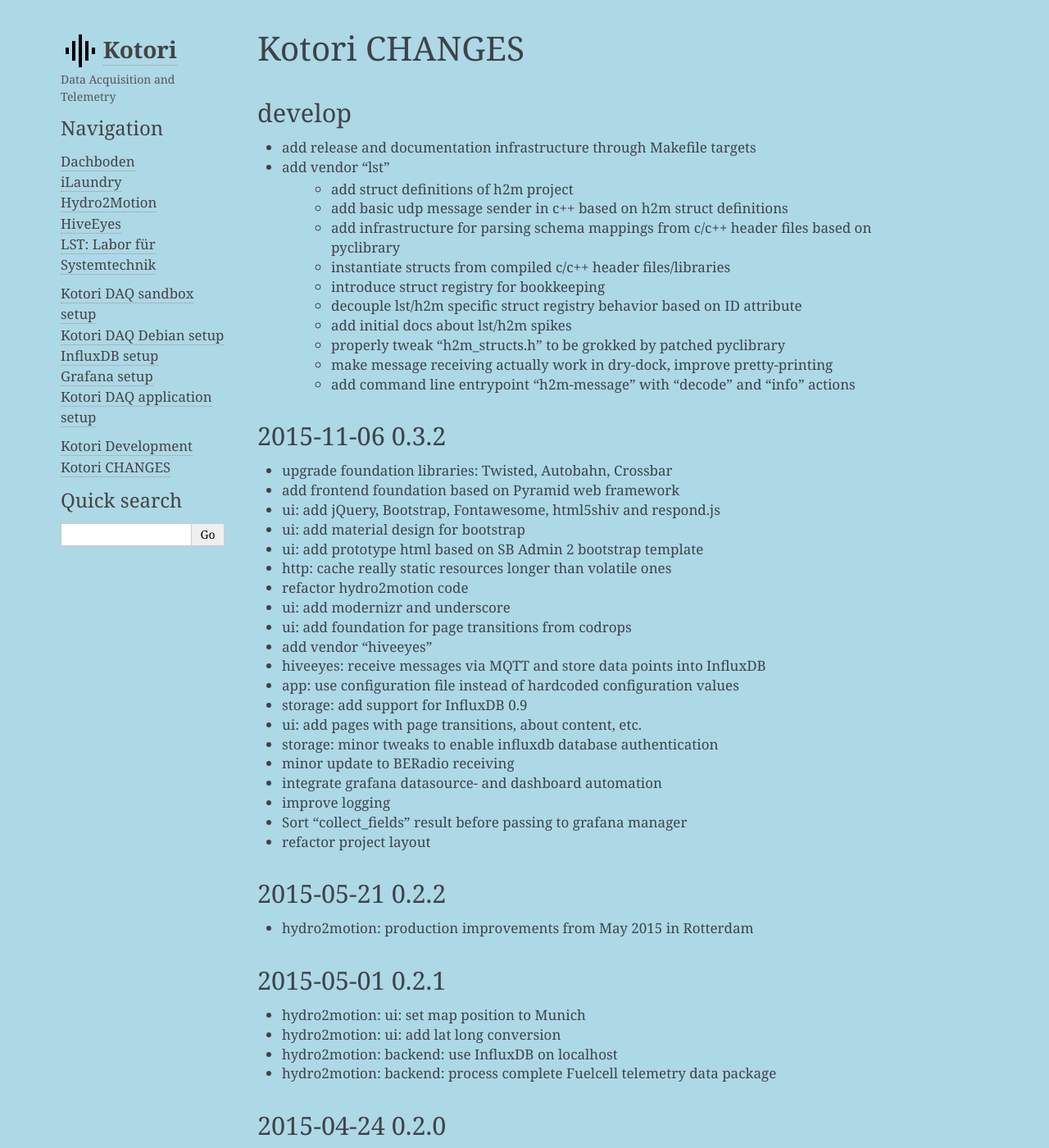
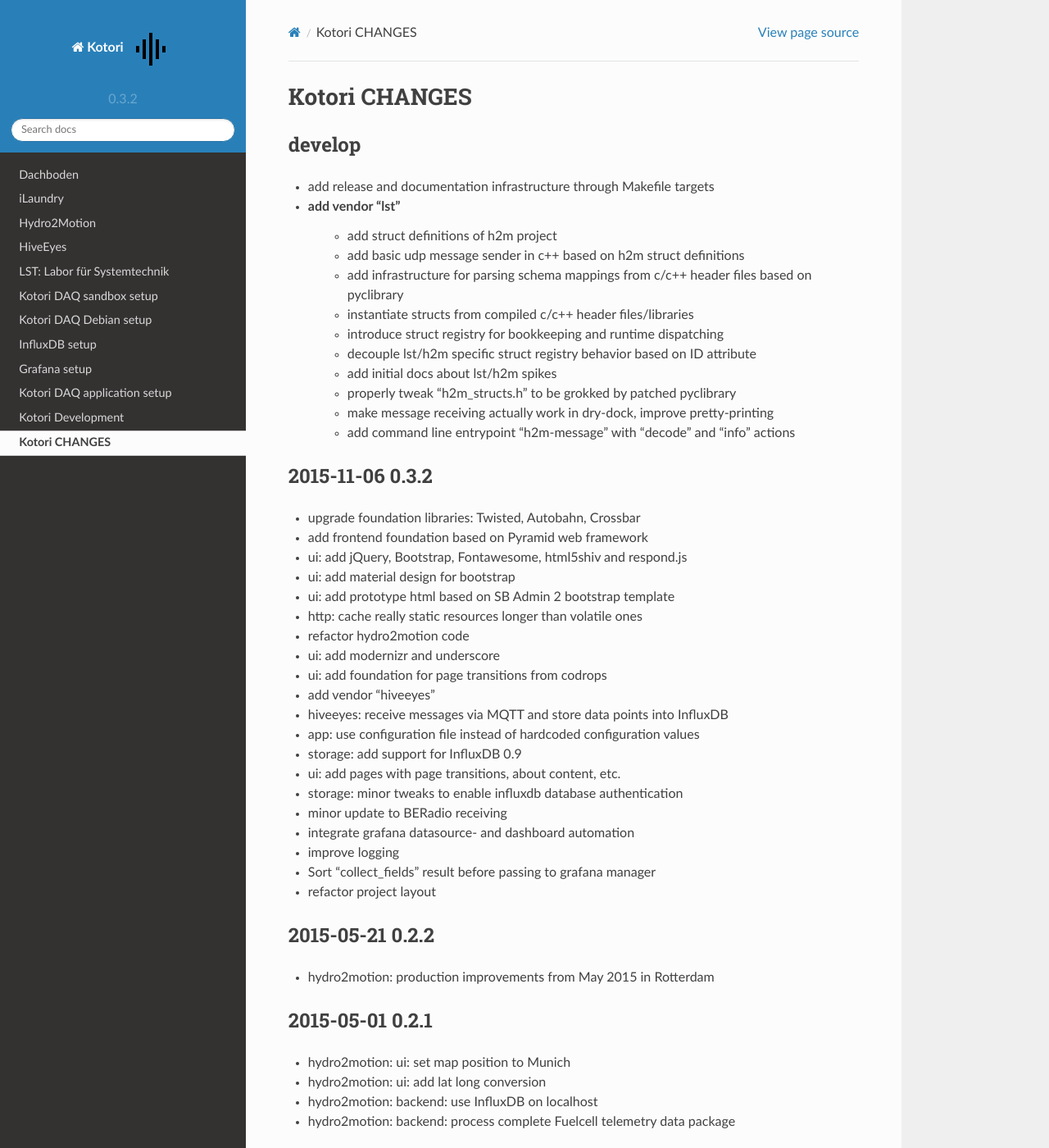
Before and after one commit to daq-tools/kotori, a Sphinx documentation site: the page built from doc/source/changes.rst, in a window 1280 px wide and 1400 px high. Shown: the whole window at 82% size. Built offline with Sphinx 7.4.7 and the Read the Docs theme 2.0.0, drawn with Linux system fonts in a browser that asks for light colours; some of the changed text lies outside the part shown.

Commit message:
update docs

```diff
--- a/CHANGES.rst
+++ b/CHANGES.rst
@@ -10,7 +10,7 @@
     - add basic udp message sender in c++ based on h2m struct definitions
     - add infrastructure for parsing schema mappings from c/c++ header files based on pyclibrary
     - instantiate structs from compiled c/c++ header files/libraries
-    - introduce struct registry for bookkeeping
+    - introduce struct registry for bookkeeping and runtime dispatching
     - decouple lst/h2m specific struct registry behavior based on ID attribute
     - add initial docs about lst/h2m spikes
     - properly tweak "h2m_structs.h" to be grokked by patched pyclibrary
--- a/doc/source/_static/css/kotori-sphinx.css
+++ b/doc/source/_static/css/kotori-sphinx.css
@@ -1,8 +1,11 @@
+/*
 body, div.body {
     background-color: #add8e6;
 }
+*/
 
-.logo {
+.wy-side-nav-search > a img.logo {
     display: inline-block;
+    margin: inherit;
     vertical-align: middle;
 }
--- a/doc/source/conf.py
+++ b/doc/source/conf.py
@@ -55,7 +55,7 @@
 # built documents.
 #
 # The short X.Y version.
-version = '=0.3.2'
+version = '0.3.2'
 # The full version, including alpha/beta/rc tags.
 release = '0.3.2'
 
@@ -108,7 +108,7 @@
 
 # The theme to use for HTML and HTML Help pages.  See the documentation for
 # a list of builtin themes.
-html_theme = 'alabaster'
+html_theme = 'sphinx_rtd_theme'
 
 # Theme options are theme-specific and customize the look and feel of a theme
 # further.  For a list of options available for each theme, see the
@@ -287,21 +287,6 @@
 # -- Custom options -------------------------------------------
 
 html_logo = '_static/img/kotori-logo.png'
-html_theme_options = {
-    'description': 'Data Acquisition and Telemetry',
-    'page_width': '1152px',
-    'sidebar_width': '220px',
-    'github_button': False,
-    }
-
-html_sidebars = {
-    '**': [
-        'about.html',
-        'navigation.html',
-        'searchbox.html',
-        ]
-}
-
 def setup(app):
     # https://github.com/snide/sphinx_rtd_theme/issues/117#issuecomment-41571653
     #app.add_javascript("custom.js")
--- a/doc/source/setup/02-debian.rst
+++ b/doc/source/setup/02-debian.rst
@@ -65,5 +65,6 @@
 
 
 Run::
+
     /etc/init.d/grafana-server start
     tail -F /var/log/grafana/grafana.log
```
Also changed, not shown: README.rst (+17 -8 lines), doc/source/index.rst (+7 -1 lines), 1 other file.
